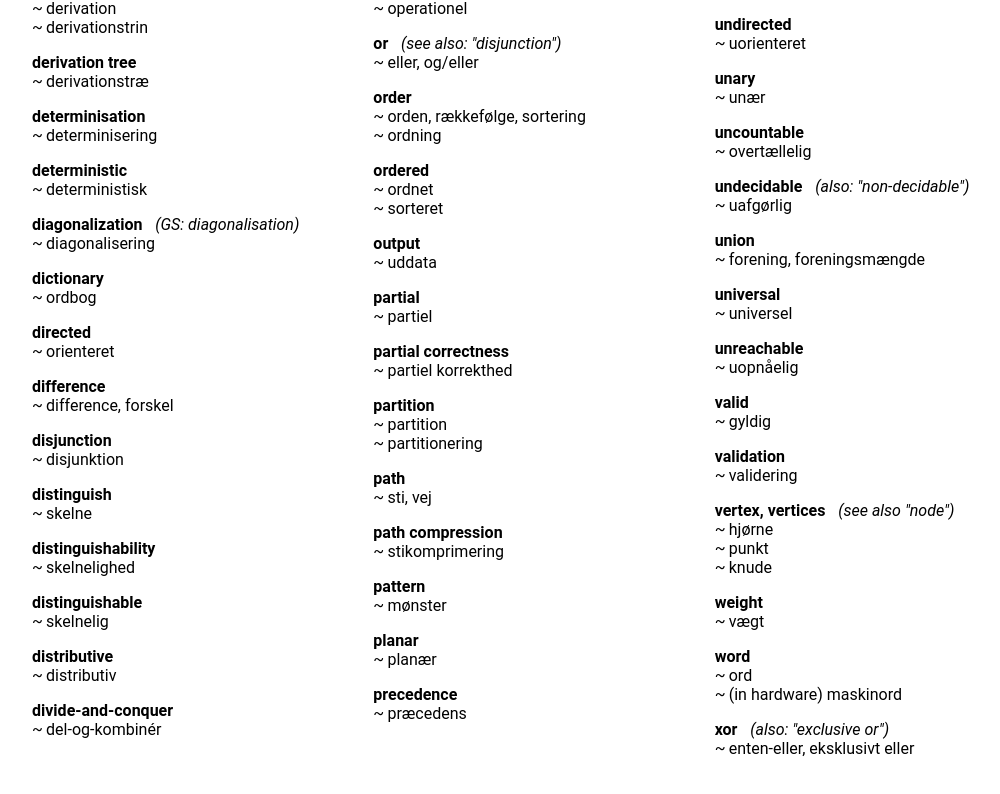
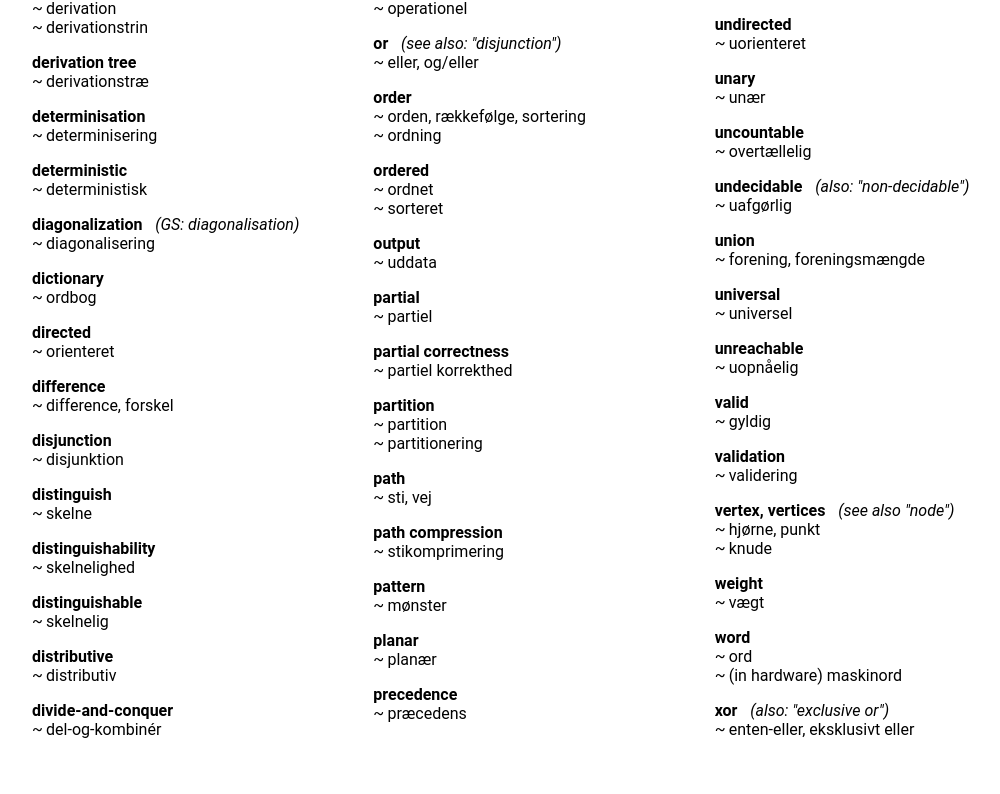
Before and after one commit to SSoelvsten/en-dk, a React (Create React App) app: page / in a window 1280 px wide. Shown: the part 3880-4674 px from the top of the page, without its empty margins (112-1112 px from the left). Built offline with nearby package versions, Linux system fonts and the light colour scheme.

Commit message:
Merge some alternatives for 'vertex' together

```diff
--- a/src/dictionary.ts
+++ b/src/dictionary.ts
@@ -1259,7 +1259,7 @@ export const en_dk : Lexeme[] = [
   { // TODO: Add actual references
     word: "vertex, vertices",
     note: "see also \"node\"",
-    translations: ["hjørne", "punkt", "knude"],
+    translations: ["hjørne, punkt", "knude"],
     keywords: ["geometry", "graph"]
   },
   {
```
